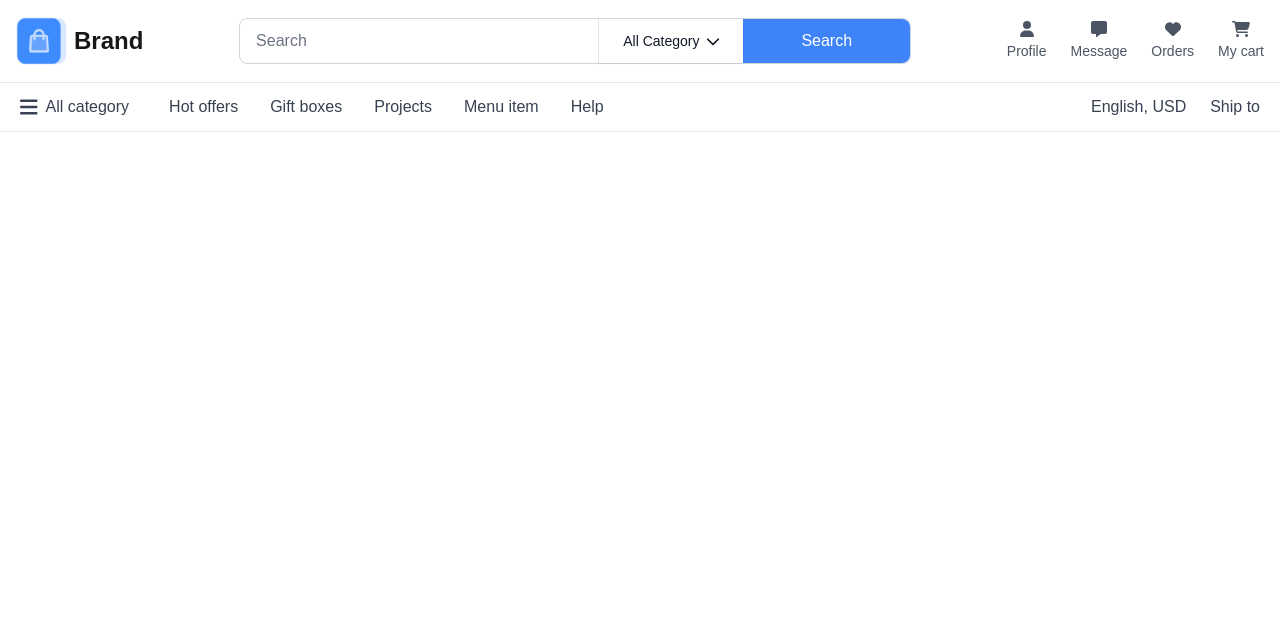
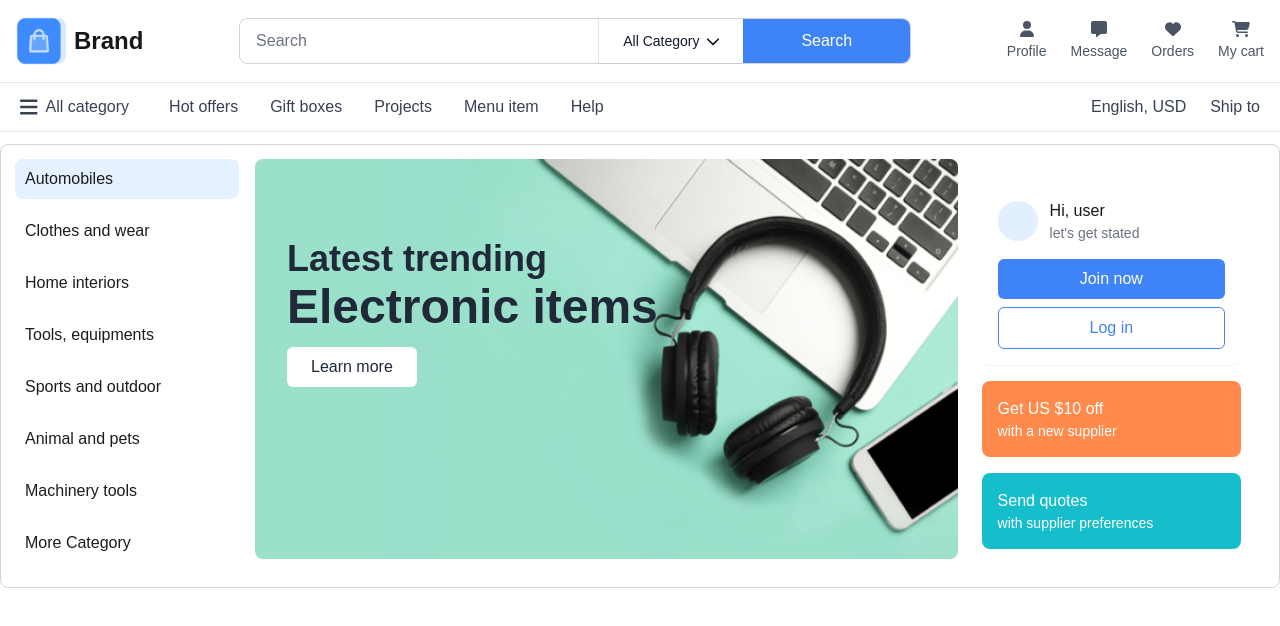
Before and after one commit to MuhammadKhalil492/ecommerce-fullstack-design, a Next.js app: page / in a window 1280 px wide. Shown: the top 626 px of the page. Built offline with nearby package versions, Linux system fonts and the light colour scheme.

Commit message:
add main categoy section

```diff
--- a/src/app/layout.tsx
+++ b/src/app/layout.tsx
@@ -2,6 +2,8 @@ import type { Metadata } from "next";
 import { Geist, Geist_Mono } from "next/font/google";
 import "./globals.css";
 import FontAwesomeConfig from "../assets/fontawesome";
+import '@/components/header';
+import Header from "@/components/header";
 const geistSans = Geist({
   variable: "--font-geist-sans",
   subsets: ["latin"],
@@ -30,7 +32,12 @@ export default function RootLayout({
       <body
         className={`${geistSans.variable} ${geistMono.variable} antialiased`}
       >
+        <header className="md:border-b">
+          <Header />
+        </header>
+        <main>
         {children}
+        </main>
       </body>
     </html>
   );
--- a/src/app/page.tsx
+++ b/src/app/page.tsx
@@ -1,9 +1,9 @@
-import Header from "../components/header";
+import MainCategory from "@/components/MainCategory";
 
 export default function Home() {
   return (
-    <>
-      <Header/>
-    </>
+    <section className="flex flex-wrap justify-center py-3">
+      <MainCategory />
+    </section>
   );
 }
--- /dev/null
+++ b/src/components/MainCategory.tsx
@@ -0,0 +1,151 @@
+"use client";
+import LinkTab from "./Tabs/LinkTab";
+import React, { useState } from "react";
+
+function MainCategory() {
+  const [activeTab, setActiveTab] = useState("/automobiles");
+  return (
+    <div className="container flex justify-center">
+      <div className="flex p-3.5 rounded-lg border border-gray-300 bg-white">
+        {/* Left Sidebar - Hidden on mobile */}
+
+        <div className="justify-center hidden md:flex">
+          <ul className="mb-4 space-y-3 text-base font-medium text-gray-500 md:w-56 flex-column space-y dark:text-gray-400 md:me-4 md:mb-0">
+            <LinkTab
+              label="Automobiles"
+              link={"#"}
+              isActive={activeTab === "/automobiles"}
+              onClick={() => {
+                setActiveTab("/automobiles");
+              }}
+            />
+            <LinkTab
+              label="Clothes and wear"
+              link={"#"}
+              isActive={activeTab === "/clothes-and-wear"}
+              onClick={() => {
+                setActiveTab("/clothes-and-wear");
+              }}
+            />
+            <LinkTab
+              label="Home interiors"
+              link={"#"}
+              isActive={activeTab === "/home-interiors"}
+              onClick={() => {
+                setActiveTab("/home-interiors");
+              }}
+            />
+            <LinkTab
+              label="Tools, equipments"
+              link={"#"}
+              isActive={activeTab === "/tools-equipments"}
+              onClick={() => {
+                setActiveTab("/tools-equipments");
+              }}
+            />
+            <LinkTab
+              label="Sports and outdoor"
+              link={"#"}
+              isActive={activeTab === "/sports-and-outdoor"}
+              onClick={() => {
+                setActiveTab("/sports-and-outdoor");
+              }}
+            />
+            <LinkTab
+              label="Animal and pets"
+              link={"#"}
+              isActive={activeTab === "/animal-and-pets"}
+              onClick={() => {
+                setActiveTab("/animal-and-pets");
+              }}
+            />
+            <LinkTab
+              label="Machinery tools"
+              link={"#"}
+              isActive={activeTab === "/machinery-tools"}
+              onClick={() => {
+                setActiveTab("/machinery-tools");
+              }}
+            />
+            <LinkTab
+              label="More Category"
+              link={"#"}
+              isActive={activeTab === "/all-categories"}
+              onClick={() => {
+                setActiveTab("/all-categories");
+              }}
+            />
+          </ul>
+          {/* <div className="w-full p-6 text-gray-500 rounded-lg bg-gray-50 text-medium dark:text-gray-400 dark:bg-gray-800">
+            <h3 className="mb-2 text-lg font-bold text-gray-900 dark:text-white">
+              Profile Tab
+            </h3>
+            <p className="mb-2">
+              This is some placeholder content the Profile tab's associated
+              content, clicking another tab will toggle the visibility of this
+              one for the next.
+            </p>
+            <p>
+              The tab JavaScript swaps classes to control the content visibility
+              and styling.
+            </p>
+          </div> */}
+        </div>
+
+        {/* Main Content  */}
+
+        <div className="flex-2">
+          <div className="relative h-[50vh] w-full overflow-hidden  rounded-lg">
+            <img
+              src="/banner.png"
+              className="w-full h-full"
+              alt="Electronic Items Banner"
+            />
+            <div className="absolute flex flex-col justify-center px-8 top-20 bg-gradient-to-r from-emerald-100/1 to-emerald-100/1">
+              <h1 className="mb-4 text-2xl font-bold text-gray-800 md:text-4xl">
+                Latest trending
+                <div className="mt-1 text-3xl md:text-5xl">Electronic items</div>
+              </h1>
+              <button className="px-6 py-2 text-gray-800 transition-colors bg-white rounded-md w-fit hover:bg-gray-100">
+                Learn more
+              </button>
+            </div>
+          </div>
+        </div>
+
+        {/* Right Sidebar - Hidden on mobile */}
+        <aside className="flex-col hidden p-6 space-y-4 md:flex w-80">
+          <div className="p-4 bg-white rounded-lg shadow-sm">
+            <div className="flex items-center gap-3 mb-4">
+              <div className="flex items-center justify-center w-10 h-10 bg-blue-100 rounded-full">
+                <i className="text-blue-500 fas fa-user"></i>
+              </div>
+              <div>
+                <div className="font-medium">Hi, user</div>
+                <div className="text-sm text-gray-500">let's get stated</div>
+              </div>
+            </div>
+            <button className="w-full py-2 mb-2 text-white transition-colors bg-blue-500 rounded-md hover:bg-blue-600">
+              Join now
+            </button>
+            <button className="w-full py-2 text-blue-500 transition-colors bg-white border border-blue-500 rounded-md hover:bg-blue-50">
+              Log in
+            </button>
+          </div>
+
+          <div className="p-4 text-white bg-orange-400 rounded-lg">
+            <div className="font-medium">Get US $10 off</div>
+            <div className="text-sm">with a new supplier</div>
+          </div>
+
+          <div className="p-4 text-white bg-teal-400 rounded-lg">
+            <div className="font-medium">Send quotes</div>
+            <div className="text-sm">with supplier preferences</div>
+          </div>
+        </aside>
+      </div>
+    </div>
+  );
+}
+
+export default MainCategory;
--- /dev/null
+++ b/src/components/Tabs/LinkTab.tsx
@@ -0,0 +1,31 @@
+import React from "react";
+interface TabItemProps {
+  label: string;
+  link: string;
+  isActive: boolean;
+  onClick: () => void;
+}
+
+const LinkTab: React.FC<TabItemProps> = ({
+  label,
+  link,
+  isActive=false,
+  onClick,
+}) => {
+  return (
+    <li>
+      <a
+        href={link}
+        className={`inline-flex items-center w-full px-2.5 py-2 text-[#1C1C1C]  rounded-lg dark:bg-blue-600 ${
+          isActive ? "bg-[#E5F1FF]" : ''
+        }`}
+        aria-current="page"
+        onClick={() => onClick()}
+      >
+        {label}
+      </a>
+    </li>
+  );
+};
+
+export default LinkTab;
```
Also changed, not shown: src/components/header.tsx (+23 -25 lines), public/banner.png (added).
